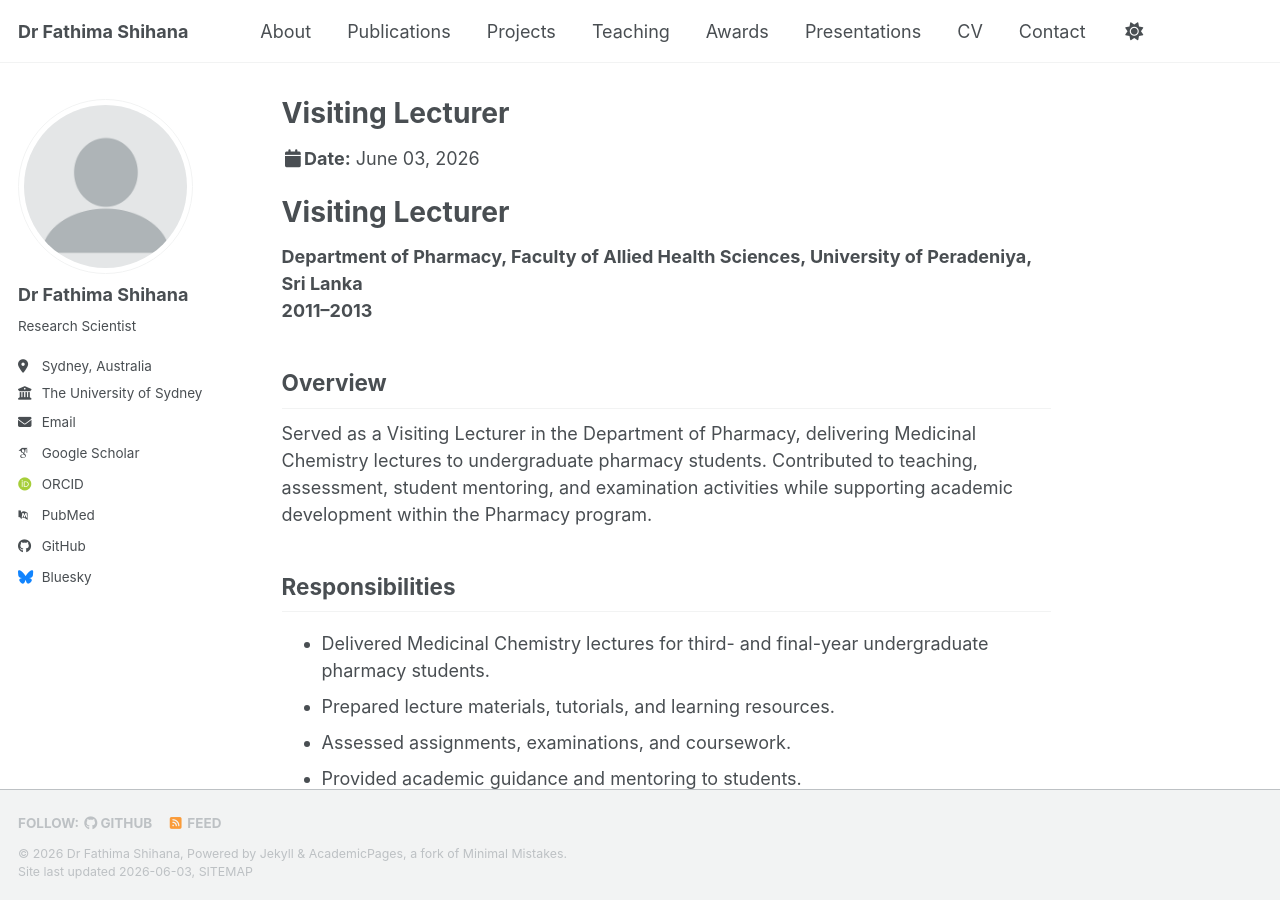
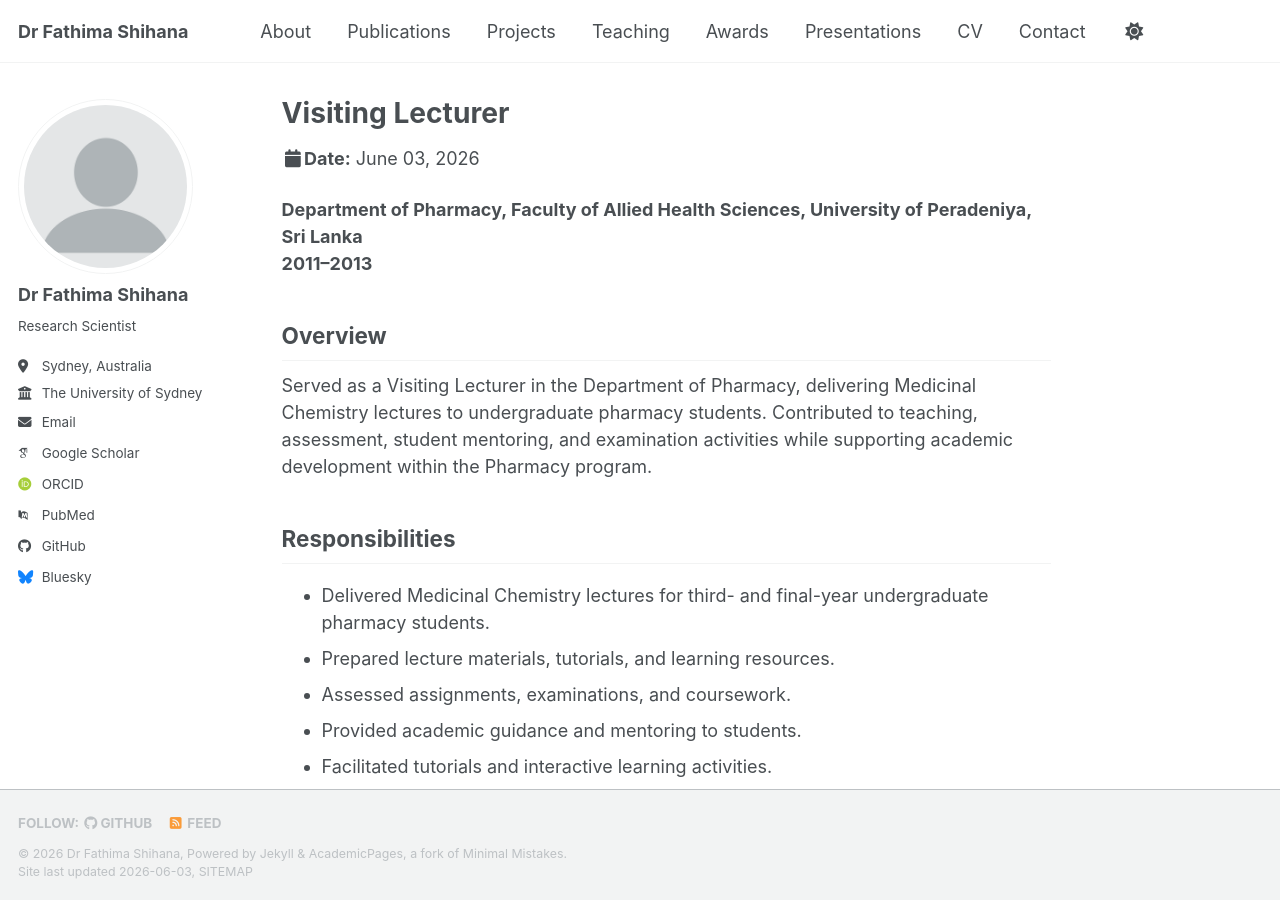
Before and after one commit to fathimashihana/fathimashihana.github.io, a Jekyll site: the page built from _talks/visiting-lecturer.md, in a window 1280 px wide and 900 px high. Built offline with Jekyll 4.4.1, drawn with Linux system fonts in a browser that asks for light colours; some web fonts are replaced; a script bundle is joined from its source files by our own code; library files that are not in the unit come from our copies.

Commit message:
Update visiting-lecturer.md

```diff
--- a/_talks/visiting-lecturer.md
+++ b/_talks/visiting-lecturer.md
@@ -4,7 +4,7 @@ collection: talks
 permalink: /teaching/visiting-lecturer/
 
 ---
-# Visiting Lecturer
+
 **Department of Pharmacy, Faculty of Allied Health Sciences, University of Peradeniya, Sri Lanka**
 **2011–2013**
 
```
